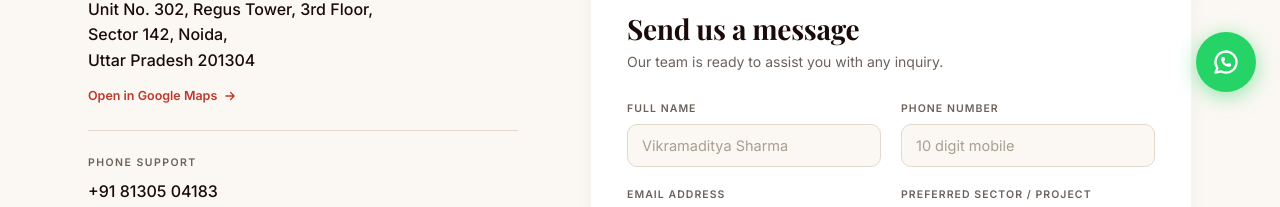
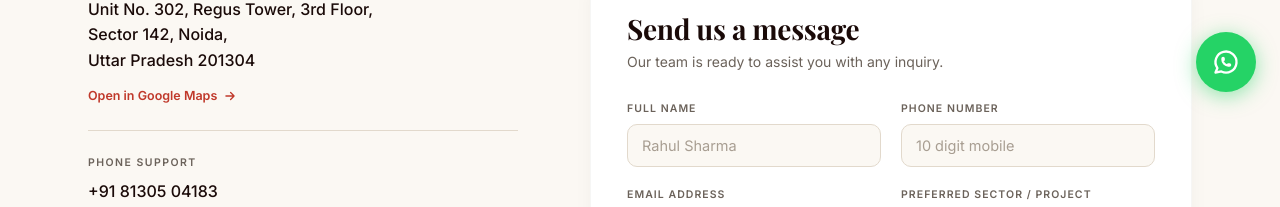
Before and after one commit to itzJishanAhmad-09/Prime_Casa_Frontend, a React (Vite) app: page /contact in a window 1280 px wide. Shown: the part 684-891 px from the top of the page. Built offline with nearby package versions, Linux system fonts and the light colour scheme; a web font is replaced by a local one.

Commit message:
ranemd vikramaditya to rahul sharma

```diff
--- a/src/pages/ContactPage.jsx
+++ b/src/pages/ContactPage.jsx
@@ -186,7 +186,7 @@ const ContactPage = () => {
                     id="cp-name"
                     type="text"
                     name="name"
-                    placeholder="Vikramaditya Sharma"
+                    placeholder="Rahul Sharma"
                     value={formData.name}
                     onChange={handleChange}
                     required
```
